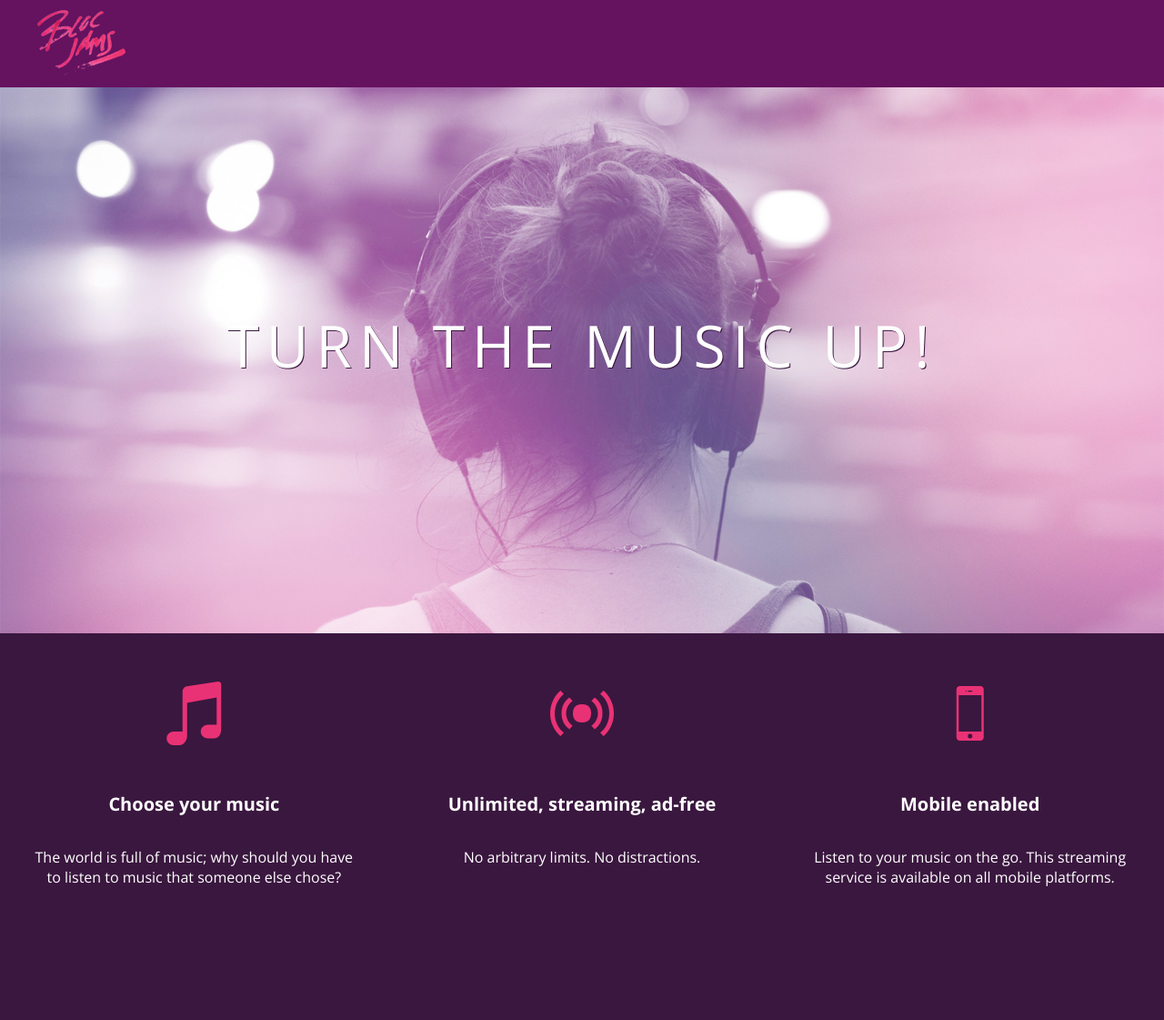
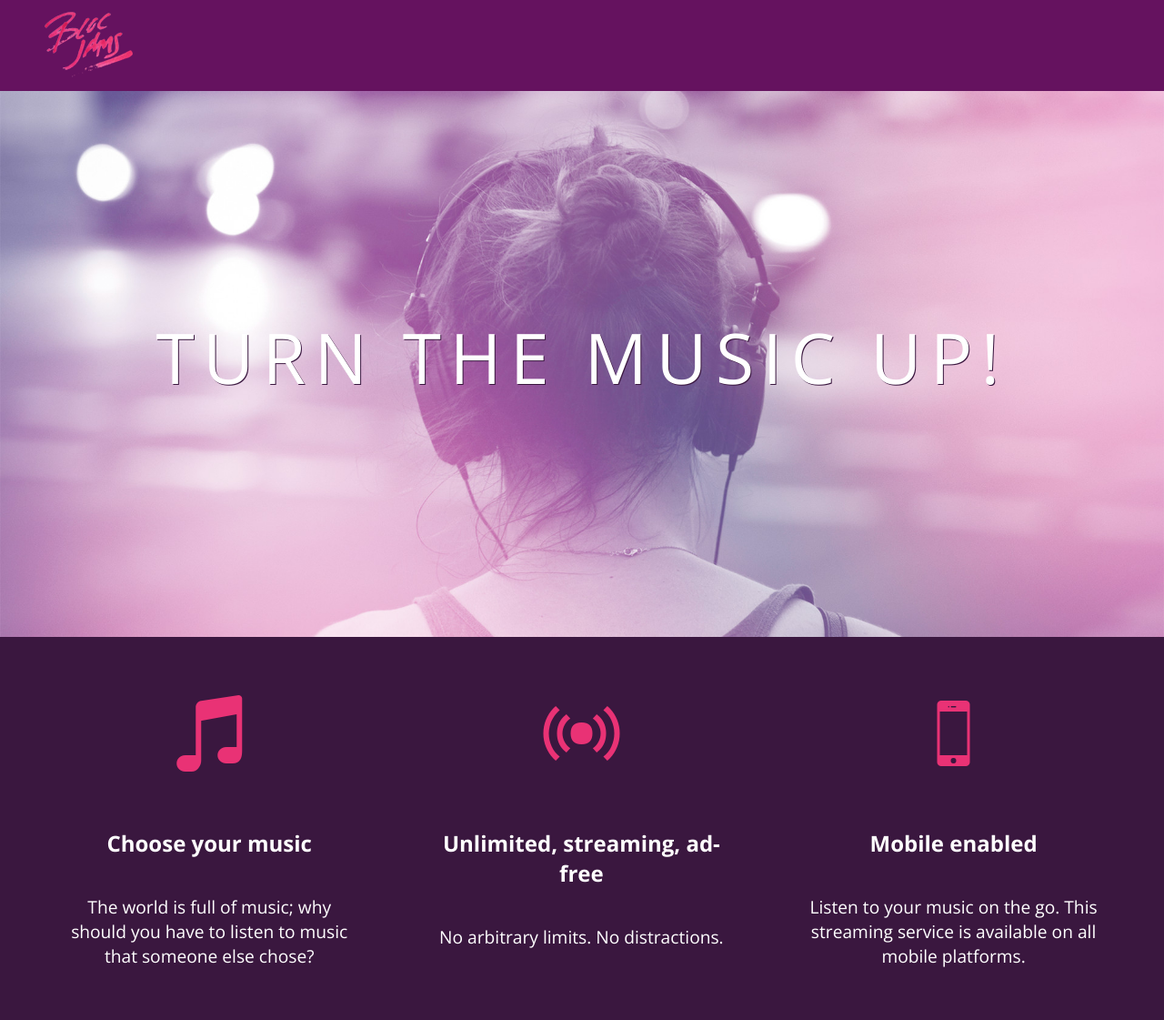
Before and after one commit to bladionlucero/bloc-jams, a plain HTML site: page index.html in a window 1280 px wide. Shown: the whole page at 91% size. Before the commit the page ends 1023 px from the top, so only its background shows below. Drawn offline with nearby package versions, Linux system fonts and the light colour scheme.

Commit message:
checkpoint-8-complete

```diff
--- a/index.html
+++ b/index.html
@@ -2,10 +2,12 @@
  <html>
      <head>
          <title>Bloc Jams</title>
+         <meta name="viewport" content="width=device-width, initial-scale=1">
          <link rel="stylesheet" type="text/css" href="http://fonts.googleapis.com/css?family=Open+Sans:400,800,600,700,300">
          <link rel="stylesheet" type="text/css" href="http://code.ionicframework.com/ionicons/2.0.1/css/ionicons.min.css">
          <link rel="stylesheet" type="text/css" href="styles/normalize.css">
          <link rel="stylesheet" type="text/css" href="styles/main.css">
+         <link rel="stylesheet" type="text/css" href="styles/landing.css">
      </head>
      <body class="landing">
          <nav class="navbar"> <!-- nav bar -->
@@ -14,18 +16,18 @@
          <section class="hero-content"> <!-- hero content -->
              <h1 class="hero-title">Turn the music up!</h1>
          </section>
-         <section class="selling-points"> <!-- selling points -->
-             <div class="point">
+         <section class="selling-points container"> <!-- selling points -->
+             <div class="point column third">
                  <span class="ion-music-note"></span>
                  <h5 class="point-title">Choose your music</h5>
                  <p class="point-description">The world is full of music; why should you have to listen to music that someone else chose?</p>
              </div>
-             <div class="point">
+             <div class="point column third">
                  <span class="ion-radio-waves"></span>
                  <h5 class="point-title">Unlimited, streaming, ad-free</h5>
                  <p class="point-description">No arbitrary limits. No distractions.</p>
              </div>
-             <div class="point">
+             <div class="point column third">
                  <span class="ion-iphone"></span>
                  <h5 class="point-title">Mobile enabled</h5>
                  <p class="point-description">Listen to your music on the go. This streaming service is available on all mobile platforms.</p>
--- /dev/null
+++ b/styles/landing.css
@@ -0,0 +1,48 @@
+ body.landing {
+     background-color: rgb(58,23,63);
+ }
+
+ .hero-content {
+     position: relative;
+     min-height: 600px;
+     background-image: url(../assets/images/bloc_jams_bg.jpg);
+     background-repeat: no-repeat;
+     background-position: center center;
+     background-size: cover;
+ }
+
+ .hero-content .hero-title {
+     position: absolute;
+     top: 40%;
+     -webkit-transform: translateY(-50%);
+     -moz-transform: translateY(-50%);
+     transform: translateY(-50%);
+     width: 100%;
+     text-align: center;
+     font-size: 4rem;
+     font-weight: 300;
+     text-transform: uppercase;
+     letter-spacing: 0.5rem;
+     text-shadow: 1px 1px 0px rgb(58,23,63);
+ }
+
+ .selling-points {
+     position: relative;
+ }
+
+ .point {
+     position: relative;
+     padding: 2rem;
+     text-align: center;
+ }
+
+ .point .point-title {
+     font-size: 1.25rem;
+ }
+
+ .ion-music-note,
+ .ion-radio-waves,
+ .ion-iphone {
+     color: rgb(233,50,117);
+     font-size: 5rem;
+ }
--- a/styles/main.css
+++ b/styles/main.css
@@ -1,16 +1,18 @@
+*, *::before, *::after {
+     -moz-box-sizing: border-box;
+     -webkit-box-sizing: border-box;
+     box-sizing: border-box;
+ }
+
 html {
-     height: 100%; /* makes sure our HTML takes up 100% of the browser window */
+    height: 100%;
     font-size: 100%;
 }
 
 body {
-     font-family: 'Open Sans'; /* sets our font to the "Open Sans" typeface */
-     color: white;             /* sets the text color to white */
-     min-height: 100%;         /* says the height of the body must be, at minimum, 100% of the window */
- }
-
- body.landing {
-     background-color: rgb(58,23,63); /* sets the background color to an RGB value (see below) */
+    font-family: 'Open Sans';
+    color: white;
+    min-height: 100%;
 }
 
 .navbar {
@@ -18,60 +20,35 @@
     background-color: rgb(101,18,95);
 }
 
- .navbar .logo {
-     position: relative; /* positioning will be explained in a resource */
+.navbar > .logo {
+    position: relative;
     left: 2rem;
 }
 
- .hero-content {
-     position: relative; /* positioning will be explained in a resource */
-     min-height: 600px;  /* hero content element must be _at least_ 600 pixels */
-     background-image: url(../assets/images/bloc_jams_bg.jpg);
-     background-repeat: no-repeat;
-     background-position: center center;
-     background-size: cover;
+ .container {
+     margin: 0 auto;
+     max-width: 64rem;
  }
 
- .hero-content .hero-title {
-     position: absolute;             /* positioning will be explained in a resource */
-     top: 40%;                       /* positioning will be explained in a resource */
-     -webkit-transform: translateY(-50%);
-     -moz-transform: translateY(-50%);
-     -ms-transform: translateY(-50%);
-     transform: translateY(-50%);
-     width: 100%;                    /* makes sure the title inhabits the full width of its container */
-     text-align: center;             /* aligns text in the horizontal center of the element */
-     font-size: 4rem;                /* specifies the size of the font in root em units */
-     font-weight: 300;               /* makes the font thinner or lighter weight */
-     text-transform: uppercase;      /* transforms the text to be all uppercase lettering */
-     letter-spacing: 0.5rem;         /* puts 0.5 root ems worth of space between each letter */
-     text-shadow: 1px 1px 0px rgb(58,23,63); /* creates a shadow underneath the text for readability over the image */
+ /* Medium and small screens (640px) */
+ @media (min-width: 640px) {
+   html { font-size: 112%; }
+
+   .column {
+       float: left;
+       padding-left: 1rem;
+       padding-right: 1rem;
    }
 
- .selling-points {
-     position: relative;
-     display: table;
-     width: 100%;
-     -webkit-box-sizing: border-box;
-     -moz-box-sizing: border-box;
-     box-sizing: border-box; /* we'll explain this in a resource */
+   .column.full { width: 100%; }
+   .column.two-thirds { width: 66.7%; }
+   .column.half { width: 50%; }
+   .column.third { width: 33.3%; }
+   .column.fourth { width: 25%; }
+   .column.flow-opposite { float: right; }
  }
 
- .point {
-     display: table-cell;
-     position: relative;
-     width: 33.3%;
-     padding: 2rem;
-     text-align: center;
+ /* Large screens (1024px) */
+ @media (min-width: 1024px) {
+   html { font-size: 120%; }
  }
-
- .point .point-title {
-     font-size: 1.25rem;
- }
-
- .ion-music-note,
- .ion-radio-waves,
- .ion-iphone {
-     color: rgb(233,50,117);
-     font-size: 5rem;
- }
```
Lines whose indentation alone changed are shown as unchanged.
